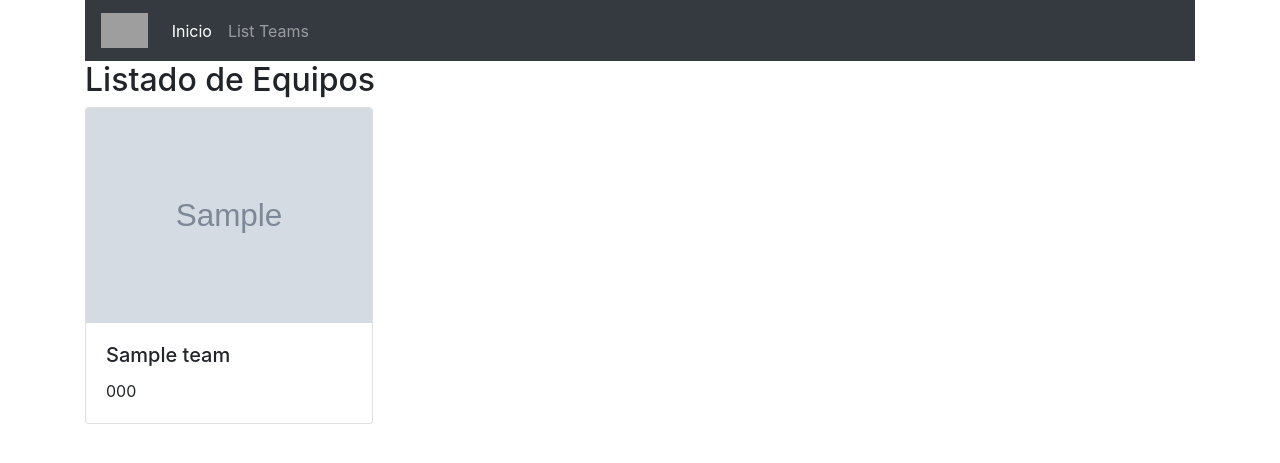
After one commit to torresmald/PHP-NFL, a Symfony app: template templates/teams/listTeams.html.twig in a window 1280 px wide. The commit adds this page. Shown: the top 463 px of the page. Run offline with Twig, Linux system fonts and the light colour scheme; the template is opened without the code that fills it: most values are stand-ins (such as "Sample title", 1, 10 or a date in 2020); grey boxes marked "Sample" are stand-in pictures; some libraries are stand-ins or nearby versions; grey boxes are pictures that could not be loaded.

Commit message:
feat added listTeams

```diff
--- a/composer.json
+++ b/composer.json
@@ -7,6 +7,9 @@
         "php": ">=8.1",
         "ext-ctype": "*",
         "ext-iconv": "*",
+        "doctrine/doctrine-bundle": "^2.8",
+        "doctrine/doctrine-migrations-bundle": "^3.2",
+        "doctrine/orm": "^2.14",
         "symfony/console": "6.2.*",
         "symfony/dotenv": "6.2.*",
         "symfony/flex": "^2",
--- a/config/bundles.php
+++ b/config/bundles.php
@@ -4,4 +4,6 @@ return [
     Symfony\Bundle\FrameworkBundle\FrameworkBundle::class => ['all' => true],
     Symfony\Bundle\TwigBundle\TwigBundle::class => ['all' => true],
     Twig\Extra\TwigExtraBundle\TwigExtraBundle::class => ['all' => true],
+    Doctrine\Bundle\DoctrineBundle\DoctrineBundle::class => ['all' => true],
+    Doctrine\Bundle\MigrationsBundle\DoctrineMigrationsBundle::class => ['all' => true],
 ];
--- /dev/null
+++ b/templates/teams/baseTeams.html.twig
@@ -0,0 +1,45 @@
+<!DOCTYPE html>
+<html>
+  <head>
+    <meta charset="UTF-8" />
+    <link
+      rel="stylesheet"
+      href="https://stackpath.bootstrapcdn.com/bootstrap/4.5.2/css/bootstrap.min.css"
+      integrity="sha384-JcKb8q3iqJ61gNV9KGb8thSsNjpSL0n8PARn9HuZOnIxN0hoP+VmmDGMN5t9UJ0Z"
+      crossorigin="anonymous"
+    />
+    <title>{% block title %}NFL TEAMS{% endblock %}</title>
+    {% block stylesheets %}{% endblock %}
+  </head>
+  <body>
+    <div class="container">
+      <nav class="navbar navbar-expand-lg navbar-dark bg-dark">
+        <a class="navbar-brand" href="https://www.nfl.com/" target="_blank"
+          ><img height="35px" src="https://static.www.nfl.com/image/upload/v1554321393/league/nvfr7ogywskqrfaiu38m.svg"
+        /></a>
+        <button
+          class="navbar-toggler"
+          type="button"
+          data-toggle="collapse"
+          data-target="#navbarNavAltMarkup"
+          aria-controls="navbarNavAltMarkup"
+          aria-expanded="false"
+          aria-label="Toggle navigation"
+        >
+          <span class="navbar-toggler-icon"></span>
+        </button>
+        <div class="collapse navbar-collapse" id="navbarNavAltMarkup">
+          <div class="navbar-nav">
+            <a class="nav-link active" href="#"
+              >Inicio <span class="sr-only">(current)</span></a
+            >
+            <a class="nav-link" href="{{ path('listTeams') }}">List Teams</a>
+            {# <a class="nav-link" href="{{ path('insertTeam') }}">Create Team</a> #}
+          </div>
+        </div>
+      </nav>
+
+      {% block contenido %} {% endblock %}
+    </div>
+  </body>
+</html>
--- /dev/null
+++ b/templates/teams/listTeams.html.twig
@@ -0,0 +1,23 @@
+{% extends 'teams/baseTeams.html.twig' %} {% block contenido %}
+{% for mensaje in app.flashes('success') %}
+<p>{{ mensaje }}</p>
+{% endfor %}
+<h2>Listado de Equipos</h2>
+<div class="row row-cols-1 row-cols-md-2">
+  {% for team in teams %}
+  <div class="col mb-4">
+    <div class="card" style="width: 18rem">
+      <img src="{{ team.logo }}" class="card-img-top" />
+      <div class="card-body">
+        <h5 class="card-title">{{ team.name }}</h5>
+        <p class="card-text">{{ team.code }}</p>
+        {# <a href="{{ path('showPokemon',{id:pokemon.id}) }}" class="btn btn-primary">Más Info</a>
+        <a href="{{ path('editPokemon',{id:pokemon.id}) }}" class="btn btn-primary">Editar</a>
+        <a href="{{ path('deletePokemon',{id:pokemon.id}) }}" class="btn btn-primary">Borrar</a> #}
+      </div>
+    </div>
+  </div>
+  {% endfor %}
+</div>
+
+{% endblock %}
```
Also changed, not shown: src/Controller/TeamsController.php (+33 -4 lines), templates/teams/showTeams.html.twig (+9 -10 lines), 8 other files.
